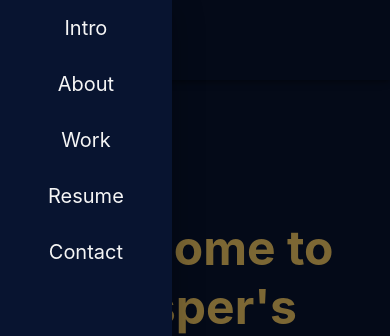
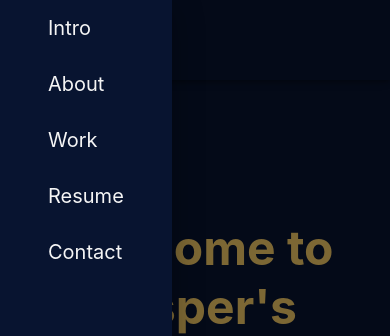
Before and after one commit to jas-tiedemann/reactPortfolio, a React (Create React App) app: page / in a window 390 px wide. Both pictures are taken after a click on the button 80 px from the left and 40 px from the top of the page. Shown: the top 336 px of the page. Built offline with nearby package versions, Linux system fonts and the light colour scheme.

Commit message:
aligns links in nav-mobile component to the left

```diff
--- a/src/components/NavMobile.js
+++ b/src/components/NavMobile.js
@@ -47,7 +47,7 @@ import {
                             fontSize: "1.25rem",
                             padding: "1rem",
                             margin: "0 2rem",
-                            textAlign: "center"
+                            textAlign: "left"
                         }
                     }
                 }}>
```
